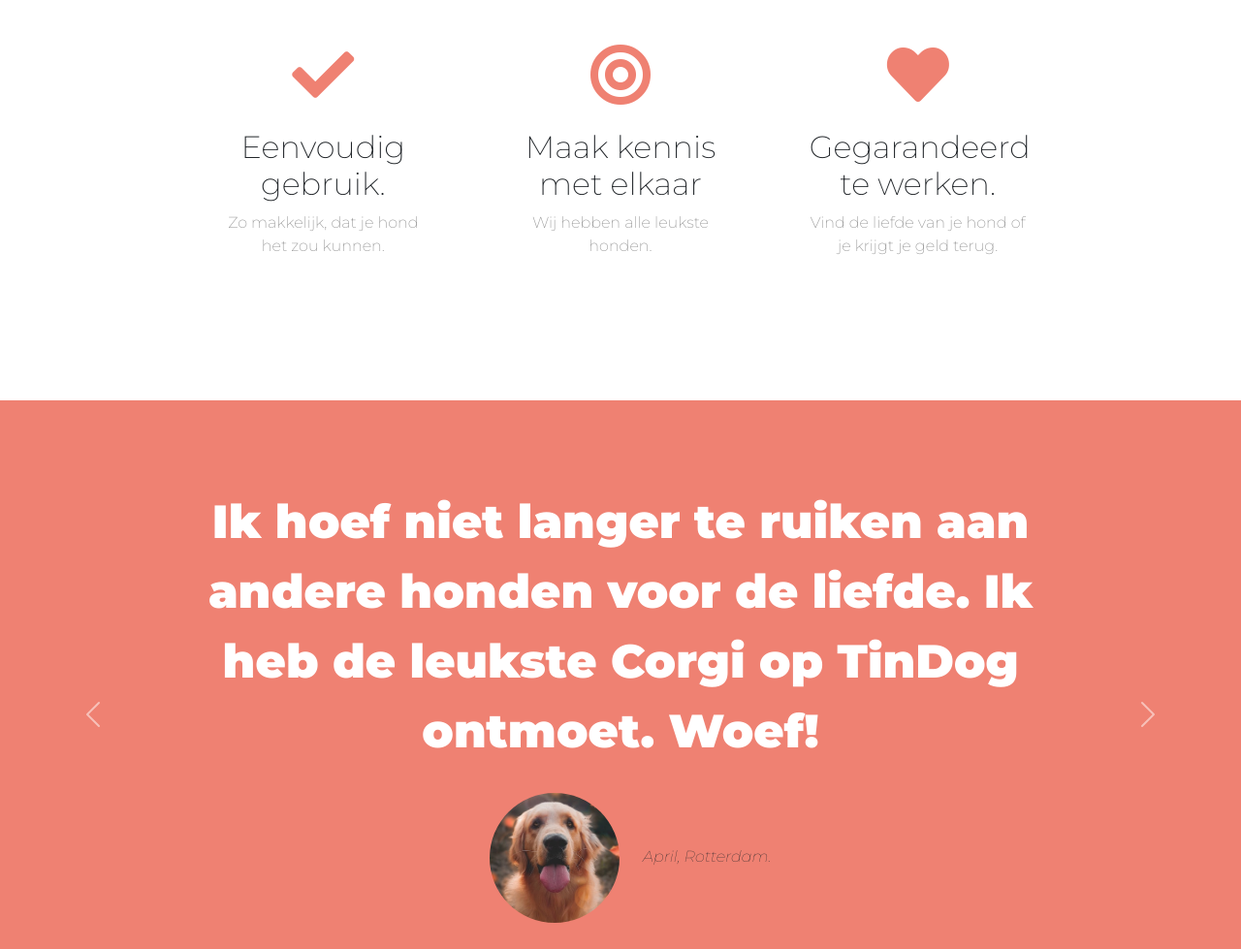
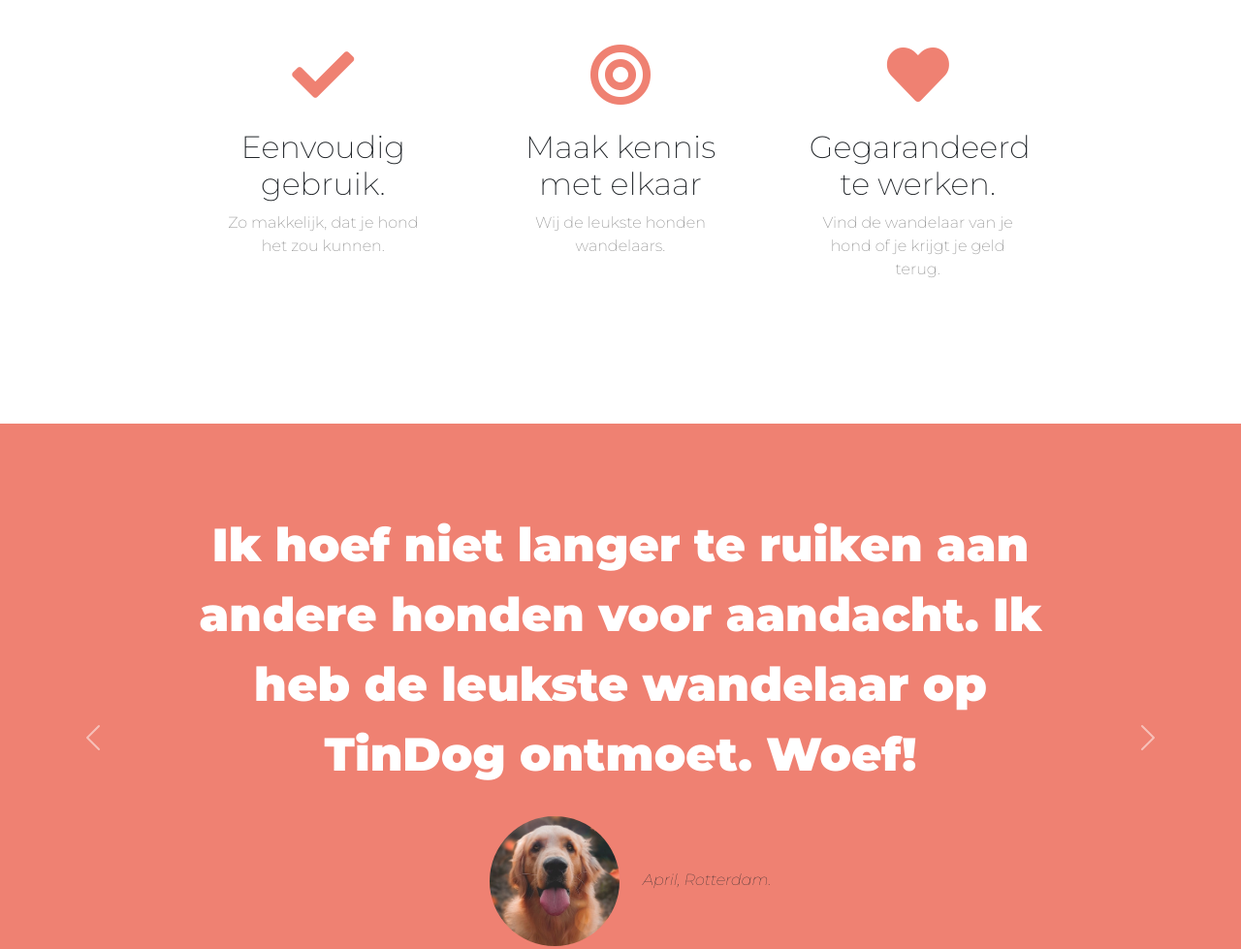
Before and after one commit to AsanteWiebers/Tin_for_dogs, a plain HTML site: page index.html in a window 1280 px wide. Shown: the part 809-1788 px from the top of the page at 97% size. Drawn offline with nearby package versions, Linux system fonts and the light colour scheme.

Commit message:
update html

```diff
--- a/Css/styles.css
+++ b/Css/styles.css
@@ -35,7 +35,6 @@ width: 60%;
 }
 
 .download-button {
-
 margin: 5% 3% 5% 2%
 }
 
@@ -148,6 +147,7 @@ padding: 100px;
 
 .pricing-column {
 padding: 3% 5%;
+
 }
 
 /* Cta section */
--- a/index.html
+++ b/index.html
@@ -52,7 +52,7 @@
     <div class="row">
 
       <div class="col-lg-6">
-        <h1 class="big-heading">Ontmoet nieuwe honden vrienden in de omgeving.</h1>
+        <h1 class="big-heading">Ontmoet nieuwe honden wandelaars in de omgeving.</h1>
         <!-- <button type="button" class="btn btn-dark btn-lg download-button"><i class="fab fa-apple"> Download</i></button> -->
         <!-- <button type="button" class="btn btn-outline-dark btn-lg download-button"><i class="fab fa-google-play"></i> Download</button> -->
       </div>
@@ -78,13 +78,13 @@
     <div class="feature-box col-lg-4">
       <i class="icon fas fa-bullseye fa-4x"></i>
         <h3 class="feature-text">Maak kennis met elkaar</h3>
-        <p>Wij hebben alle leukste honden.</p>
+        <p>Wij de leukste honden wandelaars.</p>
     </div>
 
     <div class="feature-box col-lg-4">
         <i class="icon fas fa-heart fa-4x" ></i>
         <h3 class="feature-text">Gegarandeerd te werken.</h3>
-      <p>Vind de liefde van je hond of je krijgt je geld terug.</p>
+      <p>Vind de wandelaar van je hond of je krijgt je geld terug.</p>
     </div>
   </div>
   </section>
@@ -97,7 +97,7 @@
     <div id="testimonial-carrousel" class="carousel slide" data-bs-ride="false">
       <div class="carousel-inner">
           <div class="carousel-item active">
-            <h2 class="testimonial-text">Ik hoef niet langer te ruiken aan andere honden voor de liefde. Ik heb de leukste Corgi op TinDog ontmoet. Woef!</h2>
+            <h2 class="testimonial-text">Ik hoef niet langer te ruiken aan andere honden voor aandacht. Ik heb de leukste wandelaar op TinDog ontmoet. Woef!</h2>
               <img class="image-testimonial"src="images/dog-img.jpg" alt="dog-profile">
               <em>April, Rotterdam.</em>
           </div>
@@ -170,6 +170,8 @@
     </div>
   </div>
   </div>
+
+
   <div class="col pricing-column">
     <div class="card mb-4 shadow-sm">
     <div class="card-header">
@@ -194,7 +196,7 @@
 
   <section id="cta">
 
-    <h3 class="cta-text">Vind de liefde van je hond vandaag!</h3>
+    <h3 class="cta-text">Vind de wandelaar van je hond vandaag!</h3>
     <button type="button" class="btn btn-dark btn-lg download-button"><i class="fab fa-apple"> Download</i></button>
     <button type="button" class="btn btn-outline-dark btn-lg download-button"><i class="fab fa-google-play"></i> Download</button>
 
```
